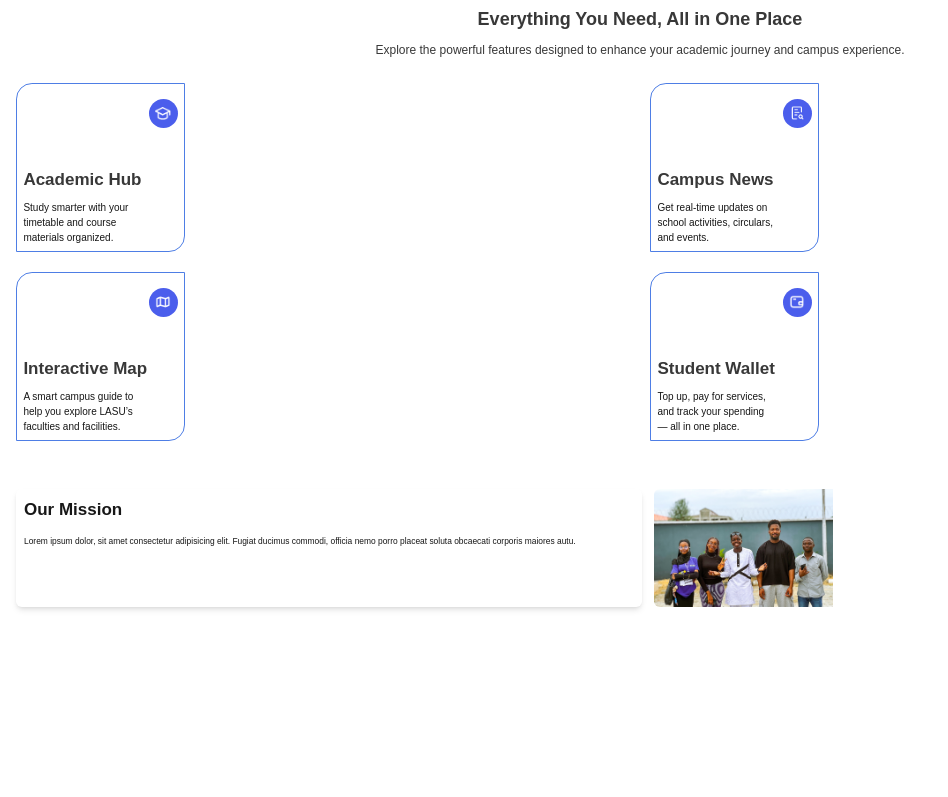
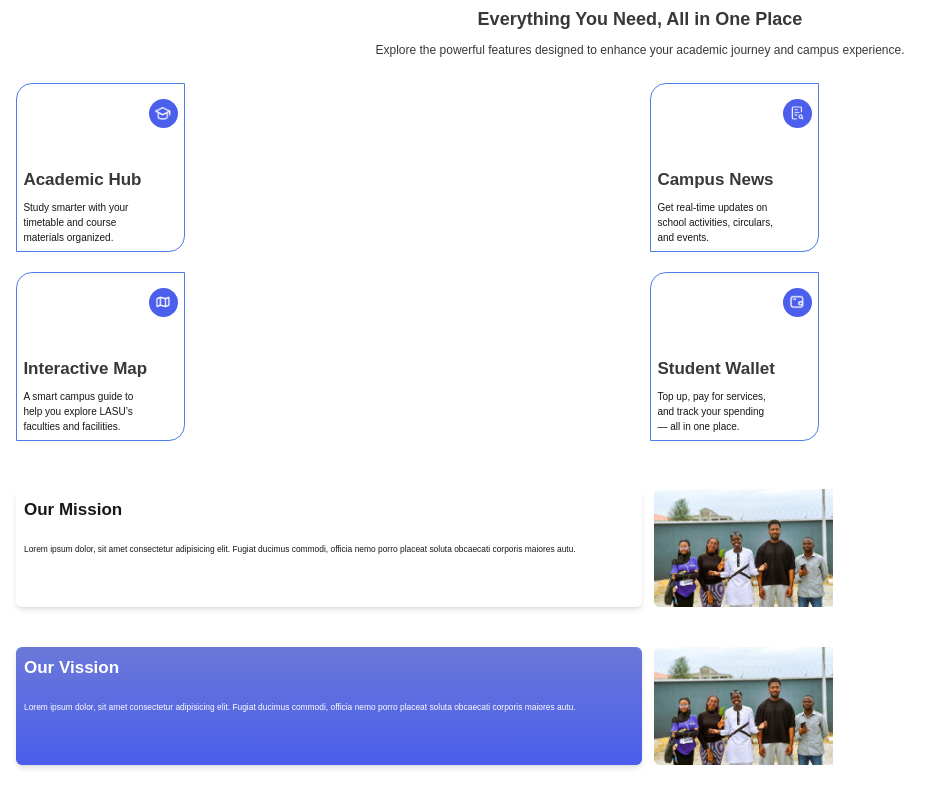
Before and after one commit to nUnitecch/LASUWEBAPP-Frontend, a Next.js app: page / in a window 1280 px wide. Shown: the part 411-1208 px from the top of the page, without its empty margins (0-948 px from the left). Before the commit the page ends 1050 px from the top, so only its background shows below. Built offline with nearby package versions, Linux system fonts and the light colour scheme.

Commit message:
chore: made each about card a component and passed the info as a prop

```diff
--- a/app/_components/Home/about.tsx
+++ b/app/_components/Home/about.tsx
@@ -1,31 +1,14 @@
-import Image from "next/image";
+import AboutCard from "./aboutCard";
+import { aboutCardInfo } from "@/app/data/about";
 
 export default function About() {
   return (
     <section className="p-4">
       <div>
-        <div className="py-4">
-          <div className="flex gap-[11.33px]">
-            <div className="flex-1 rounded-[5.85px] overflow-hidden p-2 shadow-md">
-              <div>
-                <h2 className="text-[17px] font-bold mb-3">Our Mission</h2>
-                <p className="text-[8.41px] leading-[14.5px]">
-                  Lorem ipsum dolor, sit amet consectetur adipisicing elit.
-                  Fugiat ducimus commodi, officia nemo porro placeat soluta
-                  obcaecati corporis maiores autu.
-                </p>
-              </div>
-            </div>
-            <div className="w-[179.07px] h-[118.04px] rounded-[5.85px] flex-1 overflow-hidden">
-              <Image
-                src="/images/heroImg.jpg"
-                alt="our mission image"
-                width={179.07}
-                height={118.04}
-                className="object-contain"
-              />
-            </div>
-          </div>
+        <div className="py-4 flex flex-col gap-10">
+          {aboutCardInfo.map((card, id) => (
+            <AboutCard info={card} key={id} />
+          ))}
         </div>
       </div>
     </section>
--- /dev/null
+++ b/app/_components/Home/aboutCard.tsx
@@ -0,0 +1,37 @@
+import Image from "next/image";
+import React from "react";
+
+type AboutCardType = {
+  info: {
+    title: string;
+    desc: string;
+    image: string;
+    direction?: string;
+  };
+};
+
+export default function AboutCard({ info }: AboutCardType) {
+  const descriptionBackground =
+    info.direction === "row-reverse" ? "btn-primary" : "";
+  return (
+    <div className={`flex gap-[11.33px] flex-${info.direction}`}>
+      <div
+        className={`w-[179.07px] h-[118.04px] flex-1 rounded-[5.85px] overflow-hidden p-2 shadow-md ${descriptionBackground}`}
+      >
+        <div>
+          <h2 className="text-[17px] font-bold mb-5">{info.title}</h2>
+          <p className="text-[8.41px] leading-[14.5px]">{info.desc}</p>
+        </div>
+      </div>
+      <div className="w-[179.07px] h-[118.04px] rounded-[5.85px] flex-1 overflow-hidden">
+        <Image
+          src={`/images/${info.image}`}
+          alt={info.title}
+          width={179.07}
+          height={118.04}
+          className="object-contain"
+        />
+      </div>
+    </div>
+  );
+}
--- a/app/_components/Logo.tsx
+++ b/app/_components/Logo.tsx
@@ -3,7 +3,10 @@ import Link from "next/link";
 
 export default function Logo() {
   return (
-    <Link href="/" className="flex items-center py-2 px-4 shadow-sm bg-white rounded-[8px]">
+    <Link
+      href="/"
+      className="flex items-center py-2 px-4 shadow-sm bg-white rounded-lg"
+    >
       <div className="relative size-[19.18px] mr-2">
         <Image
           src="/icons/logo.png"
--- /dev/null
+++ b/app/data/about.ts
@@ -0,0 +1,14 @@
+export const aboutCardInfo = [
+  {
+    title: "Our Mission",
+    desc: "Lorem ipsum dolor, sit amet consectetur adipisicing elit. Fugiat ducimus commodi, officia nemo porro placeat soluta obcaecati corporis maiores autu.",
+    image: "heroImg.jpg",
+    direction: "row",
+  },
+  {
+    title: "Our Vission",
+    desc: "Lorem ipsum dolor, sit amet consectetur adipisicing elit. Fugiat ducimus commodi, officia nemo porro placeat soluta obcaecati corporis maiores autu.",
+    image: "heroImg.jpg",
+    direction: "row-reverse",
+  },
+];
```
